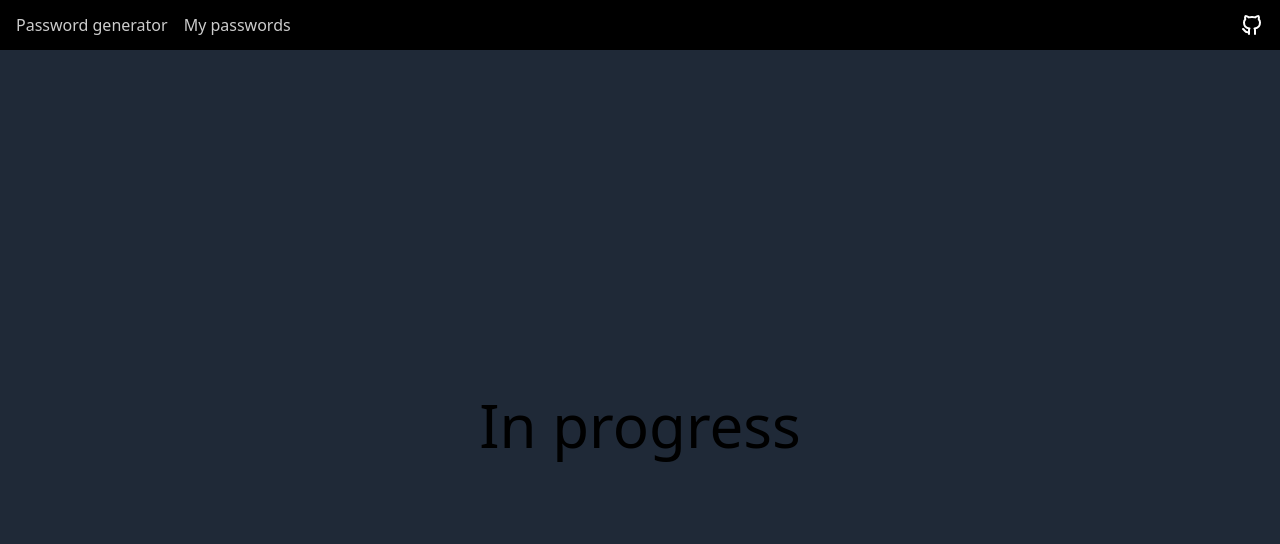
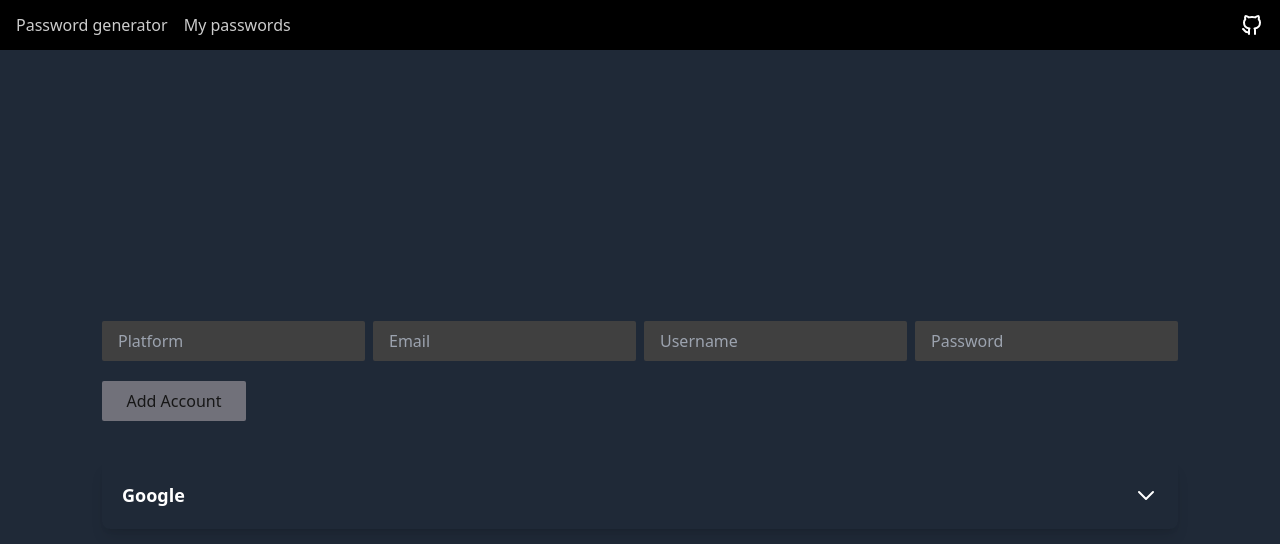
Before and after one commit to merino01/password-generator, a React (Vite) app: page /mypasswords in a window 1280 px wide. Shown: the top 544 px of the page. Built offline with nearby package versions, Linux system fonts and the light colour scheme.

Commit message:
add password saver option

```diff
--- /dev/null
+++ b/src/components/MyPasswords/NewAccountForm.tsx
@@ -0,0 +1,101 @@
+import { useEffect, useState } from "react"
+import { Account } from "../../views/MyPasswords"
+import CustomInput from "../common/CustomInput"
+
+interface Props {
+  onNewAccount?: (account: Account) => void
+}
+
+const NewAccountForm = ({ onNewAccount }: Props) => {
+  const [validForm, setValidForm] = useState<boolean>(false)
+  const [email, setEmail] = useState<string>('')
+  const [username, setUsername] = useState<string>('')
+  const [password, setPassword] = useState<string>('')
+  const [platform, setPlatform] = useState<string>('')
+
+  useEffect(() => {
+    if (email.trim() !== '' && username.trim() !== '' && password.trim() !== '' && platform.trim() !== '') {
+      setValidForm(true)
+    } else {
+      setValidForm(false)
+    }
+  }, [email, username, password, platform])
+
+  const handleSubmit = (event: React.FormEvent<HTMLFormElement>) => {
+    event.preventDefault()
+    const form = event.target as HTMLFormElement
+    const formData = new FormData(form)
+    const email = formData.get('email') as string
+    const username = formData.get('username') as string
+    const password = formData.get('password') as string
+    const platform = formData.get('platform') as string
+
+    if (!email || email.trim() === '') return
+    if (!username || username.trim() === '') return
+    if (!password || password.trim() === '') return
+    if (!platform || platform.trim() === '') return
+
+    onNewAccount && onNewAccount({
+      id: String(Math.floor(Math.random() * 100000)),
+      mail: email,
+      username,
+      password,
+      platform
+    })
+    form.reset()
+  }
+
+  return (
+    <form className="flex flex-col" onSubmit={handleSubmit}>
+      <div className="flex flex-col justify-start gap-2 mb-5 md:flex-row md:flex-wrap">
+        <CustomInput
+          type="text"
+          name="platform"
+          placeholder="Platform"
+          onInput={(e) => {
+            const { value } = e.target as HTMLInputElement
+            setPlatform(value)
+          }}
+        />
+
+        <CustomInput
+          type="text"
+          name="email"
+          placeholder="Email"
+          onInput={(e) => {
+            const { value } = e.target as HTMLInputElement
+            setEmail(value)
+          }}
+        />
+        <CustomInput
+          type="text"
+          name="username"
+          placeholder="Username"
+          onInput={(e) => {
+            const { value } = e.target as HTMLInputElement
+            setUsername(value)
+          }}
+        />
+        <CustomInput
+          type="text"
+          name="password"
+          placeholder="Password"
+          onInput={(e) => {
+            const { value } = e.target as HTMLInputElement
+            setPassword(value)
+          }}
+        />
+      </div>
+
+      <button
+        type="submit"
+        className="self-stretch w-full px-4 py-2 rounded-sm md:w-36 bg-zinc-200 text-neutral-900 disabled:cursor-not-allowed disabled:bg-zinc-500"
+        disabled={!validForm}
+      >
+        Add Account
+      </button>
+    </form>
+  )
+}
+
+export default NewAccountForm
--- /dev/null
+++ b/src/components/MyPasswords/PasswordsList.tsx
@@ -0,0 +1,29 @@
+import { Account } from "../../views/MyPasswords"
+import Accordion from "../common/Accordion"
+import copy from "../lib/copy"
+
+interface Props {
+  passwords: Account[]
+}
+
+const PasswordsList = ({ passwords }: Props) => {
+  return (
+    <div className="flex flex-col gap-4 mt-10">
+      {
+        passwords.map((password) => (
+          <Accordion key={password.id} title={password.platform}>
+            <div className="flex flex-col items-center justify-between md:flex-row">
+              <span>{password.mail}</span>
+              <span
+                className="cursor-pointer"
+                onClick={() => copy(password.password)}
+              >{password.password}</span>
+            </div>
+          </Accordion>
+        ))
+      }
+    </div>
+  )
+}
+
+export default PasswordsList
--- a/src/components/PasswordContainer.tsx
+++ b/src/components/PasswordGenerator/PasswordContainer.tsx
@@ -1,4 +1,4 @@
-import IconCopy from "./Icons/IconCopy"
+import IconCopy from "../Icons/IconCopy"
 
 interface Props {
   password: string
--- a/src/components/Form.tsx
+++ b/src/components/PasswordGenerator/PasswordGeneratorForm.tsx
@@ -1,4 +1,6 @@
 import { useState } from "react"
+import CustomInput from "../common/CustomInput"
+import CustomCheckbox from "../common/CustomCheckbox"
 
 interface Props {
   onSubmit: (ev: React.FormEvent<HTMLFormElement>) => void
@@ -61,67 +63,46 @@ const Form = ({ onSubmit, onChange }: Props) => {
 
   return (
     <form className='flex flex-col gap-4' id="generate-form" onSubmit={onSubmit}>
-      <input
+      <CustomInput
         type='text'
         name='pass-length'
         placeholder='Password length'
-        className='bg-neutral-700 text-slate-200 px-4 py-2 rounded-sm w-[172px] select-none'
-        autoComplete='off'
+        autocomplete='off'
         onInput={handleLengthInput}
       />
 
       <div className='flex flex-col'>
-        <div className='flex items-center gap-4'>
-          <input
-            id="chars-lowercase"
-            type='checkbox'
-            name='valid-characters'
-            value='lowercase'
-            className='cursor-pointer'
+        <CustomCheckbox
+          id='chars-lowercase'
+          label='lowercase'
           checked={lowercase}
+          value="lowercase"
           onChange={handleCheckboxesChange}
         />
-          <label htmlFor="chars-lowercase" className='text-zinc-300'>Lowercase</label>
-        </div>
 
-        <div className='flex items-center gap-4'>
-          <input
-            id="chars-uppercase"
-            type='checkbox'
-            name='valid-characters'
-            value='uppercase'
-            className='cursor-pointer'
+        <CustomCheckbox
+          id='chars-uppercase'
+          label='uppercase'
           checked={uppercase}
+          value="uppercase"
           onChange={handleCheckboxesChange}
         />
-          <label htmlFor="chars-uppercase" className='text-zinc-300'>Uppercase</label>
-        </div>
 
-        <div className='flex items-center gap-4'>
-          <input
-            id="chars-numbers"
-            type='checkbox'
-            name='valid-characters'
-            value='numbers'
-            className='cursor-pointer'
+        <CustomCheckbox
+          id='chars-numbers'
+          label='numbers'
           checked={numbers}
+          value="numbers"
           onChange={handleCheckboxesChange}
         />
-          <label htmlFor="chars-numbers" className='text-zinc-300'>Numbers</label>
-        </div>
 
-        <div className='flex items-center gap-4'>
-          <input
-            id="chars-symbols"
-            type='checkbox'
-            name='valid-characters'
-            value='symbols'
-            className='cursor-pointer'
+        <CustomCheckbox
+          id='chars-symbols'
+          label='symbols'
           checked={symbols}
+          value="symbols"
           onChange={handleCheckboxesChange}
         />
-          <label htmlFor="chars-symbols" className='text-zinc-300'>Symbols</label>
-        </div>
       </div>
 
       <button
--- /dev/null
+++ b/src/components/common/Accordion.tsx
@@ -0,0 +1,48 @@
+import { useState } from "react"
+
+interface Props {
+  children: React.ReactNode
+  title: string
+  collapsedColor?: string
+  expandedColor?: string
+}
+
+const Accordion = ({ children, title, collapsedColor = 'indigo-600', expandedColor = 'indigo-100' }: Props) => {
+  const [collapsed, setCollapsed] = useState<boolean>(true)
+
+  return (
+    <div className="overflow-hidden rounded-lg shadow-lg">
+      <div
+        className={`flex items-center justify-between p-5 text-white bg-${collapsedColor} cursor-pointer`}
+        onClick={() => setCollapsed(!collapsed)}
+      >
+        <h2 className="text-lg font-semibold">{title}</h2>
+        <span>
+          {
+            collapsed
+              ? (
+                <svg fill="none" viewBox="0 0 24 24" stroke="currentColor" className="w-6 h-6">
+                  <path strokeLinecap="round" strokeLinejoin="round" strokeWidth={2} d="M19 9l-7 7-7-7" />
+                </svg>
+              )
+              : (
+                <svg fill="none" viewBox="0 0 24 24" stroke="currentColor" className="w-6 h-6">
+                  <path strokeLinecap="round" strokeLinejoin="round" strokeWidth={2} d="M5 15l7-7 7 7" />
+                </svg>
+              )
+          }
+        </span>
+      </div>
+
+      <div
+        className={`overflow-hidden ${collapsed ? 'max-h-0' : 'transition-all duration-500 ease-in-out max-h-screen'}`}
+      >
+        <div className={`p-5 bg-${expandedColor}`}>
+          {children}
+        </div>
+      </div>
+    </div>
+  )
+}
+
+export default Accordion
--- /dev/null
+++ b/src/components/common/CustomCheckbox.tsx
@@ -0,0 +1,28 @@
+interface Props {
+  id: string
+  label: string
+  checked: boolean
+  value: string
+  onChange: (ev: React.ChangeEvent<HTMLInputElement>) => void
+}
+
+const CustomCheckbox = ({ id, label, checked, value, onChange }: Props) => {
+  label = label.charAt(0).toUpperCase() + label.slice(1)
+
+  return (
+    <div className='flex items-center gap-4'>
+      <input
+        id={id}
+        type='checkbox'
+        name='valid-characters'
+        value={value}
+        className='cursor-pointer'
+        checked={checked}
+        onChange={onChange}
+      />
+      <label htmlFor={id} className='text-zinc-300'>{label}</label>
+    </div>
+  )
+}
+
+export default CustomCheckbox
--- /dev/null
+++ b/src/components/common/CustomInput.tsx
@@ -0,0 +1,29 @@
+interface Props extends React.InputHTMLAttributes<HTMLInputElement> {
+  type: "text" | "password" | "email" | "number" | "search" | "url"
+  name: string
+  placeholder?: string
+  autocomplete?: 'on' | 'off'
+}
+
+const CustomInput = (
+  {
+    type,
+    name,
+    placeholder = '',
+    autocomplete = 'off',
+    ...props
+  }: Props
+) => {
+  return (
+    <input
+      className="px-4 py-2 rounded-sm select-none bg-neutral-700 text-slate-200"
+      type={type}
+      name={name}
+      placeholder={placeholder}
+      autoComplete={autocomplete}
+      {...props}
+    />
+  )
+}
+
+export default CustomInput
--- a/src/views/MyPasswords.tsx
+++ b/src/views/MyPasswords.tsx
@@ -1,8 +1,36 @@
+import { useState } from "react";
+import NewAccountForm from "../components/MyPasswords/NewAccountForm";
+import PasswordsList from "../components/MyPasswords/PasswordsList";
+
+export interface Account {
+  id: string;
+  mail: string;
+  username: string;
+  password: string;
+  platform: string;
+}
+
 const MyPasswords = () => {
+  const [accounts, setAccounts] = useState<Account[]>([
+    {
+      id: '1',
+      mail: 'guillermo@gmail.com',
+      username: 'Guillermo',
+      password: '123456',
+      platform: 'Google'
+    }
+  ])
+
   return (
-    <div>
-      <h1 className="text-6xl">In progress</h1>
-    </div>
+    <section className="md:p-12">
+      <NewAccountForm onNewAccount={(account) => {
+        setAccounts([...accounts, account])
+      }} />
+
+      <PasswordsList
+        passwords={accounts}
+      />
+    </section>
   );
 }
 
--- a/src/views/PasswordGenerator.tsx
+++ b/src/views/PasswordGenerator.tsx
@@ -1,6 +1,6 @@
 import { useEffect, useState } from 'react'
-import Form from '../components/Form'
-import PasswordContainer from '../components/PasswordContainer'
+import Form from '../components/PasswordGenerator/PasswordGeneratorForm'
+import PasswordContainer from '../components/PasswordGenerator/PasswordContainer'
 import generatePassword from '../components/lib/generate-password'
 import copy from '../components/lib/copy'
 
```
Lines whose indentation alone changed are shown as unchanged.
